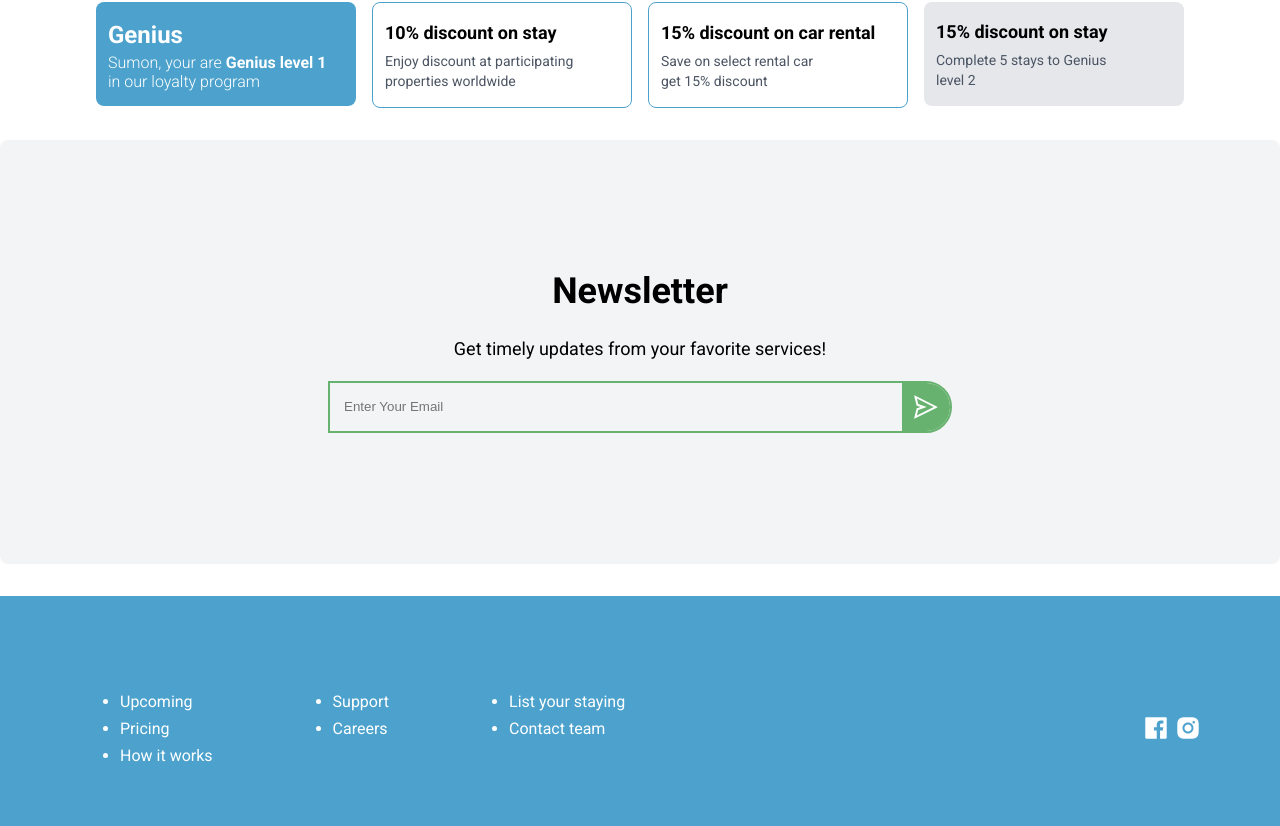
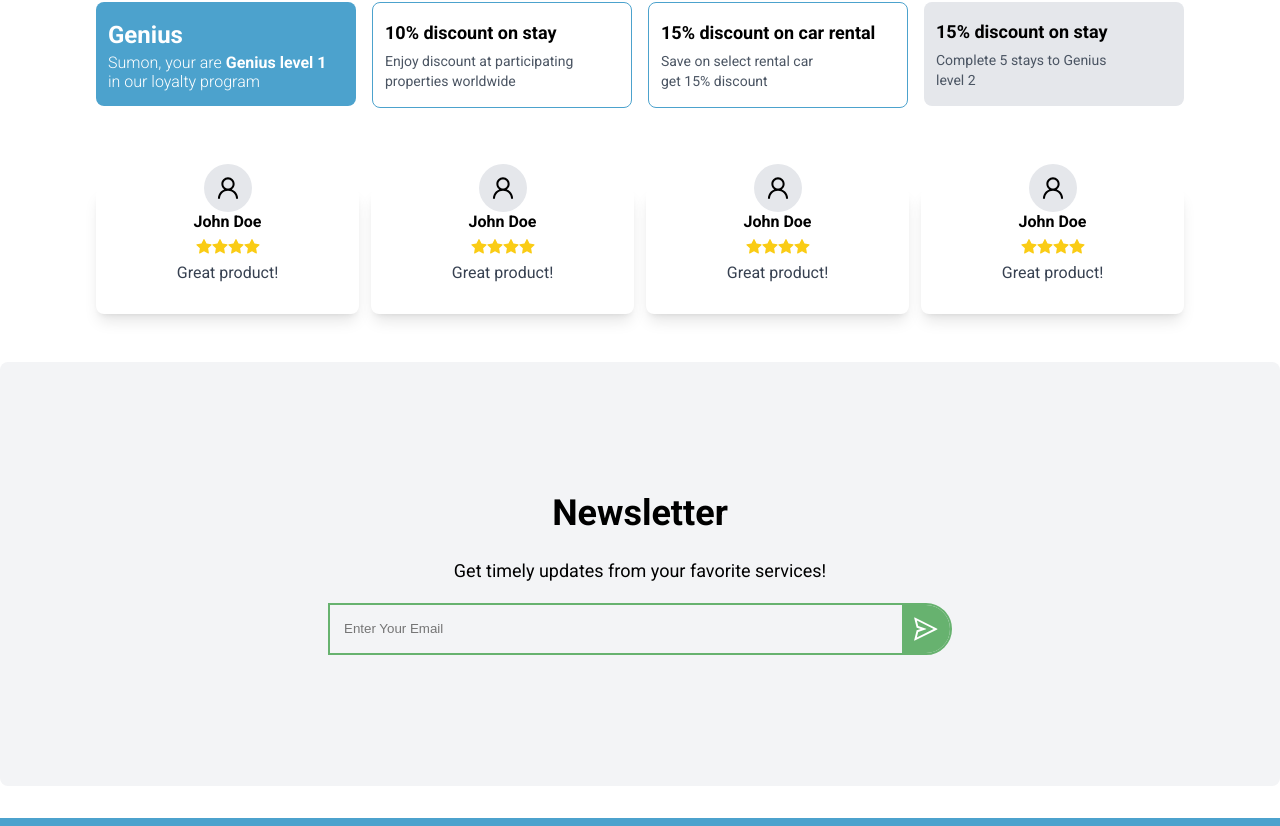
Before and after one commit to Sumon092/go-booking-client, a React (Vite) app: page / in a window 1280 px wide. Shown: the part 1674-2500 px from the top of the page. Built offline with nearby package versions, Linux system fonts and the light colour scheme.

Commit message:
review card added

```diff
--- /dev/null
+++ b/src/component/Reviews.tsx
@@ -0,0 +1,64 @@
+import { StarFilled, UserOutlined } from "@ant-design/icons";
+
+interface ReviewProps {
+  name: string;
+  comment: string;
+  stars: number;
+}
+
+const Reviews: React.FC<ReviewProps> = ({ name, comment, stars }) => {
+  const renderStars = () => {
+    const starArray = [];
+    for (let i = 0; i < stars; i++) {
+      starArray.push(<StarFilled key={i} className="text-yellow-400" />);
+    }
+    return starArray;
+  };
+
+  return (
+    <div className="pl-24 pr-24 mt-20 gap-3 flex">
+      <div className="bg-white border rounded-lg p-6 mb-4 shadow-lg w-64 relative">
+        <div className="absolute top-0 left-1/2 transform -translate-x-1/2 -mt-6">
+          <div className="w-12 h-12 bg-gray-200 flex items-center justify-center rounded-full">
+            <UserOutlined style={{ fontSize: "24px" }} />
+          </div>
+        </div>
+        <div className="text-center font-bold mb-2">{name}</div>
+        <div className="flex justify-center mb-2">{renderStars()}</div>
+        <div className="text-gray-700 mb-2 text-center">{comment}</div>
+      </div>
+      <div className="bg-white border rounded-lg p-6 mb-4 shadow-lg w-64 relative">
+        <div className="absolute top-0 left-1/2 transform -translate-x-1/2 -mt-6">
+          <div className="w-12 h-12 bg-gray-200 flex items-center justify-center rounded-full">
+            <UserOutlined style={{ fontSize: "24px" }} />
+          </div>
+        </div>
+        <div className="text-center font-bold mb-2">{name}</div>
+        <div className="flex justify-center mb-2">{renderStars()}</div>
+        <div className="text-gray-700 mb-2 text-center">{comment}</div>
+      </div>
+      <div className="bg-white border rounded-lg p-6 mb-4 shadow-lg w-64 relative">
+        <div className="absolute top-0 left-1/2 transform -translate-x-1/2 -mt-6">
+          <div className="w-12 h-12 bg-gray-200 flex items-center justify-center rounded-full">
+            <UserOutlined style={{ fontSize: "24px" }} />
+          </div>
+        </div>
+        <div className="text-center font-bold mb-2">{name}</div>
+        <div className="flex justify-center mb-2">{renderStars()}</div>
+        <div className="text-gray-700 mb-2 text-center">{comment}</div>
+      </div>
+      <div className="bg-white border rounded-lg p-6 mb-4 shadow-lg w-64 relative">
+        <div className="absolute top-0 left-1/2 transform -translate-x-1/2 -mt-6">
+          <div className="w-12 h-12 bg-gray-200 flex items-center justify-center rounded-full">
+            <UserOutlined style={{ fontSize: "24px" }} />
+          </div>
+        </div>
+        <div className="text-center font-bold mb-2">{name}</div>
+        <div className="flex justify-center mb-2">{renderStars()}</div>
+        <div className="text-gray-700 mb-2 text-center">{comment}</div>
+      </div>
+    </div>
+  );
+};
+
+export default Reviews;
--- a/src/pages/Home.tsx
+++ b/src/pages/Home.tsx
@@ -5,6 +5,9 @@ import Footer from "../component/Footer";
 import Header from "../component/Header";
 import Newsletter from "../component/NewsLetter";
 import Offers from "../component/Offers";
+import Reviews from "../component/Reviews";
+
+
 import SearchFilter from "../component/SearchFilter";
 
 const Home = () => {
@@ -16,6 +19,7 @@ const Home = () => {
             <Destination/>
             <Explore/>
             <Discount/>
+            <Reviews name="John Doe" comment="Great product!" stars={4} />
             <Newsletter/>
             <Footer/>
         </div>
```
